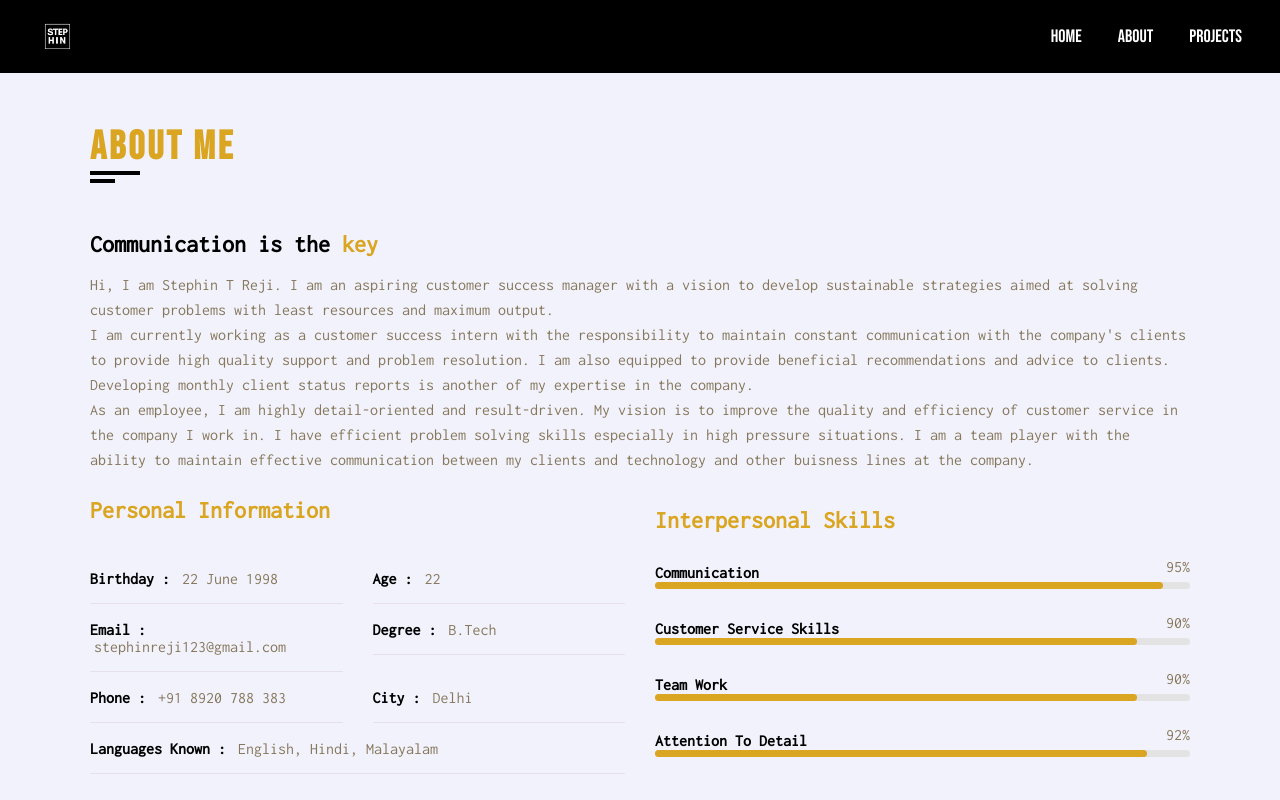
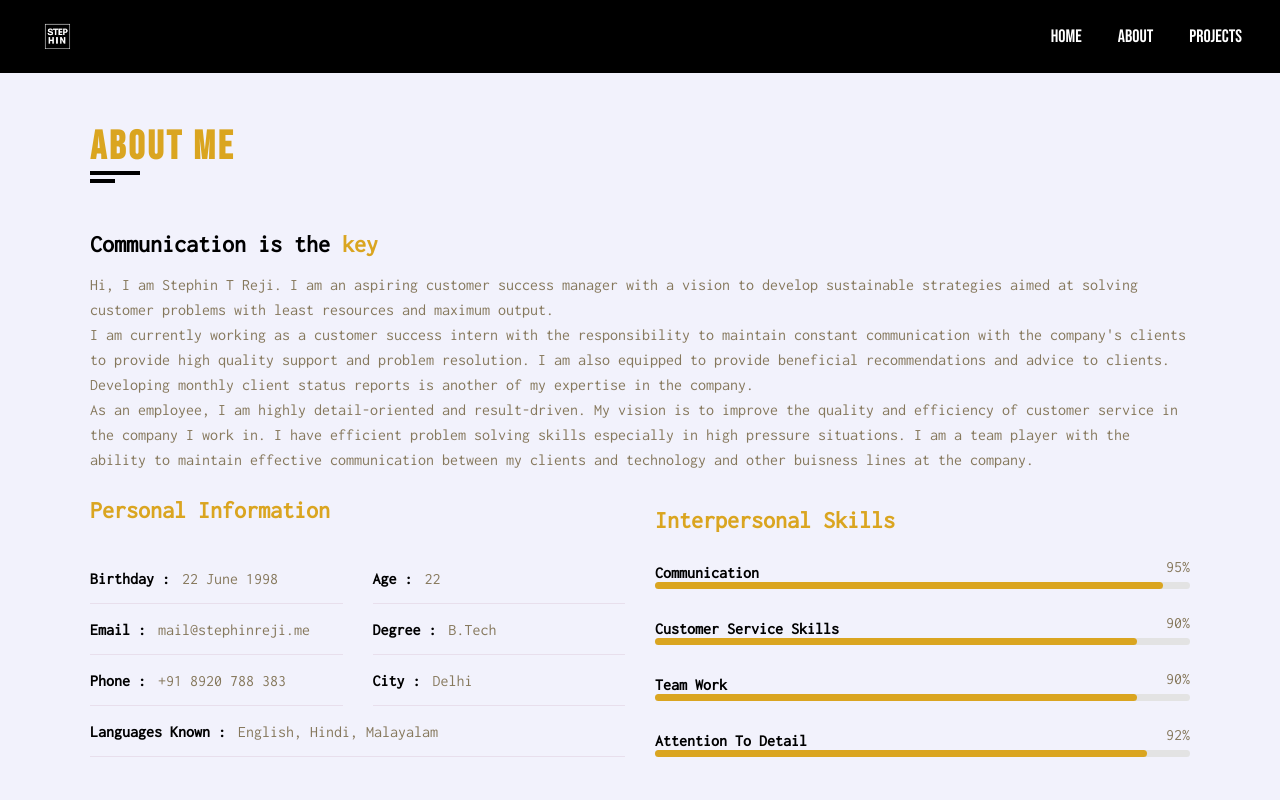
Before and after one commit to stephin007/myportfolio, a React (Create React App) app: page /about in a window 1280 px wide. Shown: the top 800 px of the page. Built offline with nearby package versions, Linux system fonts and the light colour scheme.

Commit message:
Changed personal email to domain email

```diff
--- a/src/components/About.js
+++ b/src/components/About.js
@@ -39,7 +39,7 @@ class About extends Component{
                                                 <p>Age : <span>22</span></p>
                                             </div>
                                             <div className="info-item padd-15">
-                                                <p>Email : <span><a href="mailto: stephinreji123@gmail.com">stephinreji123@gmail.com</a></span></p>
+                                                <p>Email : <span><a href="mailto: mail@stephinreji.me">mail@stephinreji.me</a></span></p>
                                             </div>
                                             <div className="info-item padd-15">
                                                 <p>Degree : <span>B.Tech</span></p>
```
